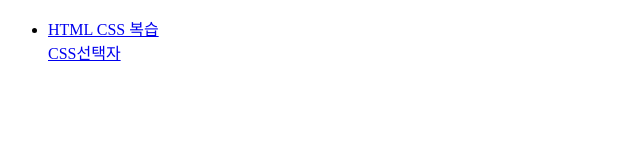
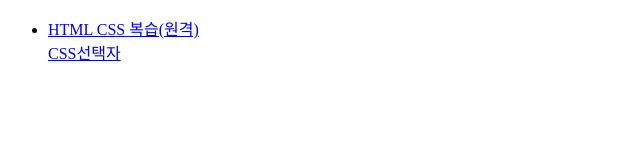
Before and after one commit to baejihyen/k6_fe, a plain HTML site: page index.html in a window 1280 px wide. Shown: the full height of the page, 0-640 px from the left. Drawn offline with Linux system fonts and the light colour scheme.

Commit message:
Update index.html

```diff
--- a/index.html
+++ b/index.html
@@ -9,7 +9,7 @@
     <ul>
         <!-- a 태그는 반드시  href속성을 가짐 -->
         <!-- 절대경로는 안됨 상대경로로 해야함  -->
-        <li><a href="./01/01.html">HTML CSS 복습</a></li>
+        <li><a href="./01/01.html">HTML CSS 복습(원격)</a></li>
         <a href="02/02.html">CSS선택자</a>
 
     </ul>
```
